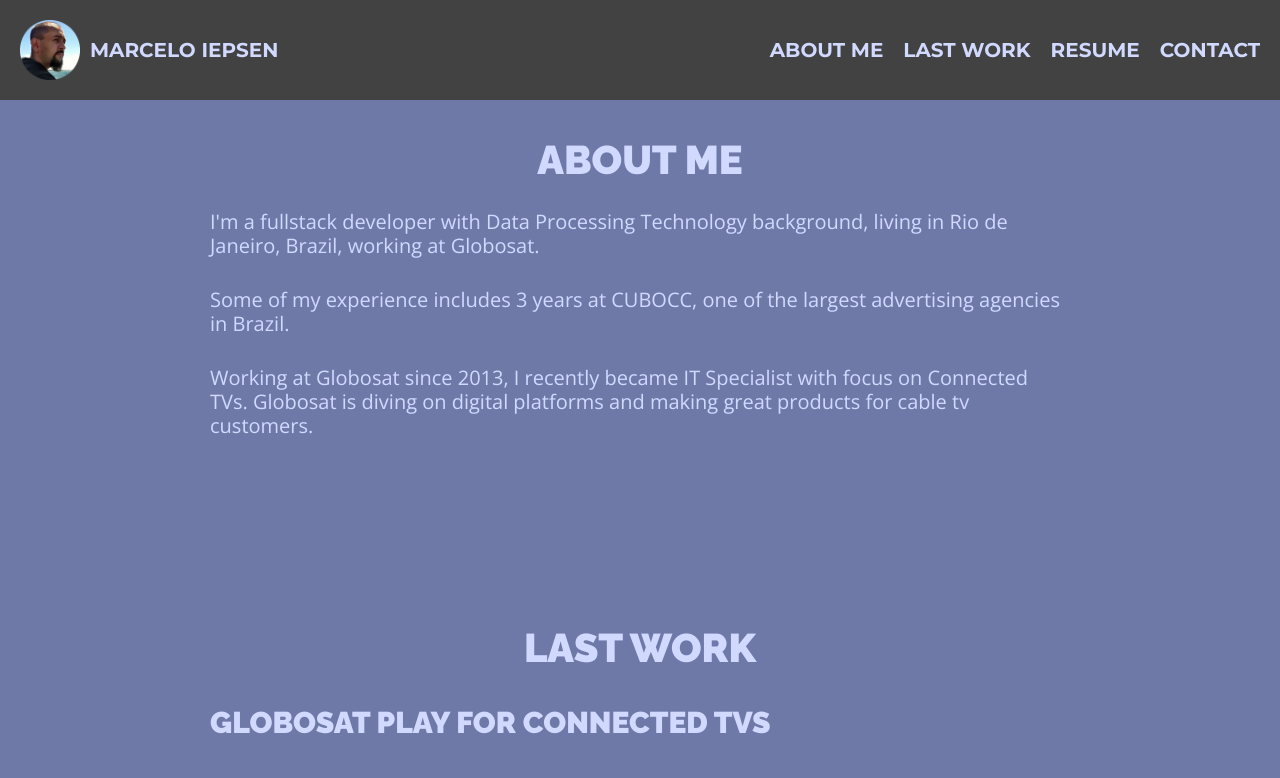
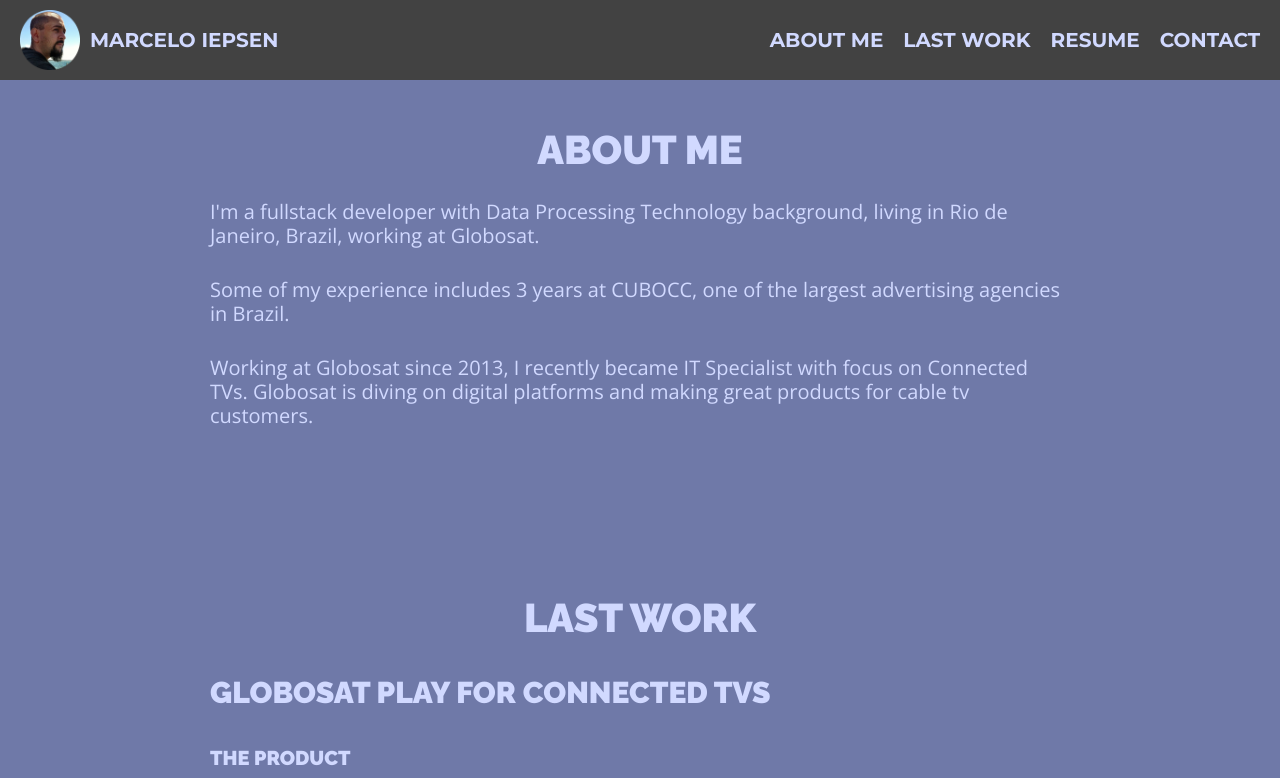
Before and after one commit to iepsen/iepsen.com, a React (Create React App) app: page / in a window 1280 px wide. Shown: the top 778 px of the page. Built offline with nearby package versions, Linux system fonts and the light colour scheme.

Commit message:
reduzindo altura do menu

```diff
--- a/src/App.css
+++ b/src/App.css
@@ -12,7 +12,7 @@
 h2 { font-size: 30px; }
 h3 { font-size: 20px; }
 
-.content { padding: 20px; }
+.content { padding: 10px 20px; }
 .content p { width: 860px; margin: 0 auto; margin-bottom: 30px; font-size: 20px; line-height: 1.2em; }
 
 section { padding-top: 80px; }
```
